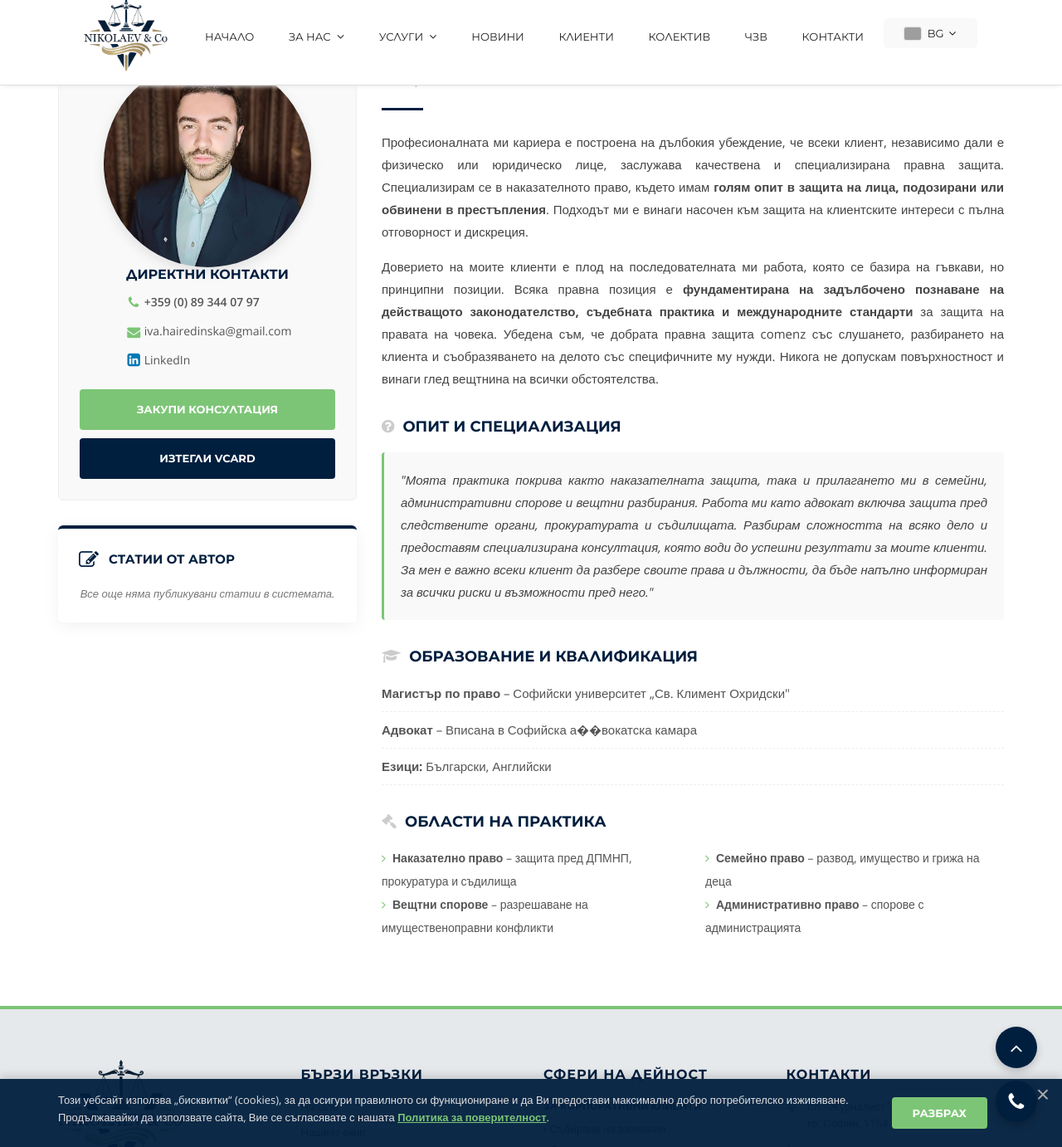
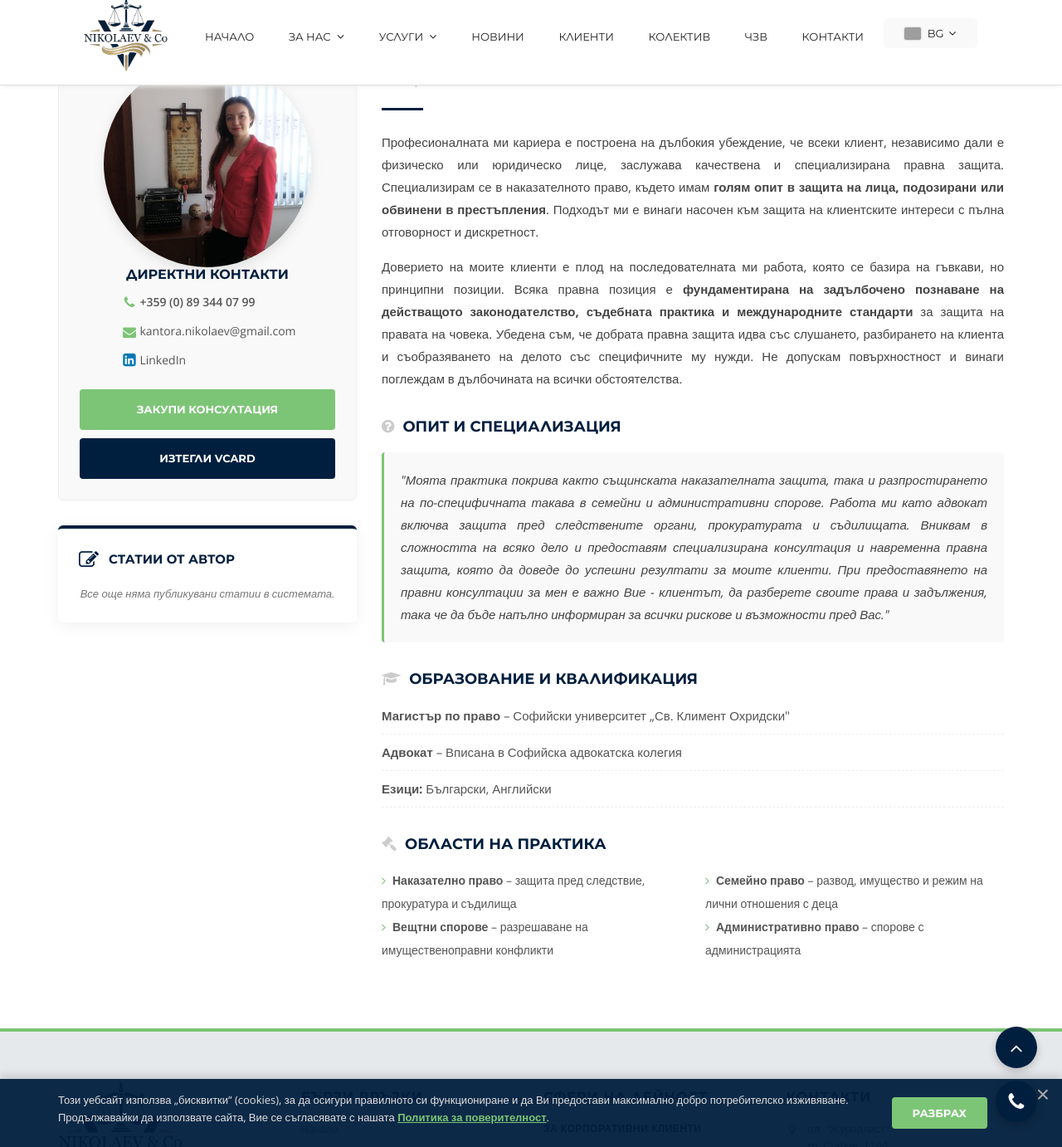
Before and after one commit to NikolaiNikolaev/law-page, a Jekyll site: the page built from kolektiv/advokat-iva-hairedinska.html, in a window 1280 px wide and 1400 px high, scrolled down 536 px, cut to the strip 18-1400 px from the top of the window. Shown: the whole strip at 83% size. Built offline with Jekyll 4.4.1, drawn with Linux system fonts in a browser that asks for light colours; grey boxes are pictures that could not be loaded.

Commit message:
Update advokat-iva-hairedinska.html

```diff
--- a/kolektiv/advokat-iva-hairedinska.html
+++ b/kolektiv/advokat-iva-hairedinska.html
@@ -13,13 +13,13 @@
     <meta property="og:type" content="profile">
     <meta property="og:title" content="Адвокат Ива Хайрединска | Nikolaev & Co">
     <meta property="og:description" content="Специализирана защита в наказателното, семейното, административното право и вещтни спорове. Запознайте се с експертизата на адв. Ива Хайрединска.">
-    <meta property="og:image" content="https://nikolainikolaev.github.io/law-page/img/snimka-nikolai.jpg">
+    <meta property="og:image" content="https://nikolainikolaev.github.io/law-page/img/advokat-iva-hairedinska.jpg">
     <meta property="og:url" content="https://nikolainikolaev.github.io/law-page/kolektiv/advokat-iva-hairedinska.html">
 
     <meta name="twitter:card" content="summary_large_image">
     <meta name="twitter:title" content="Адвокат Ива Хайрединска | Nikolaev & Co">
     <meta name="twitter:description" content="Запознайте се с профила и експертизата на адв. Ива Хайрединска.">
-    <meta name="twitter:image" content="https://nikolainikolaev.github.io/law-page/img/snimka-nikolai.jpg">
+    <meta name="twitter:image" content="https://nikolainikolaev.github.io/law-page/img/advokat-iva-hairedinska.jpg">
 
     {% include header.html %}
 
@@ -52,18 +52,18 @@
                 <div class="col-md-4 col-sm-5" style="margin-bottom: 30px;">
 
                     <div style="background: #f9f9f9; padding: 25px; border-radius: 6px; border: 1px solid #eee; text-align: center; margin-bottom: 30px;">
-                        <img src="../img/snimka-nikolai.jpg" alt="Адвокат Ива Хайрединска" style="width: 100%; max-width: 250px; border-radius: 50%; box-shadow: 0 5px 15px rgba(0,0,0,0.1);">
+                        <img src="../img/advokat-iva-hairedinska.jpg" alt="Адвокат Ива Хайрединска" style="width: 100%; max-width: 250px; border-radius: 50%; box-shadow: 0 5px 15px rgba(0,0,0,0.1);">
 
                         <h3 style="font-size: 16px; color: #001F3F; margin-bottom: 15px; font-weight: 700; text-transform: uppercase; text-align: center;">Директни контакти</h3>
 
                         <ul style="list-style: none; padding: 0; margin: 0 0 25px 0; font-size: 14px; color: #555; text-align: left; display: inline-block;">
                             <li style="margin-bottom: 15px; display: flex; align-items: center;">
                                 <i class="fa fa-phone" style="width: 25px; color: #7cc576; text-align: center; font-size: 16px;"></i>
-                                <a href="tel:+359893440797" style="color: #555; text-decoration: none; font-weight: 600; transition: color 0.3s;" onmouseover="this.style.color='#7cc576'" onmouseout="this.style.color='#555'">+359 (0) 89 344 07 97</a>
+                                <a href="tel:+359893440799" style="color: #555; text-decoration: none; font-weight: 600; transition: color 0.3s;" onmouseover="this.style.color='#7cc576'" onmouseout="this.style.color='#555'">+359 (0) 89 344 07 99</a>
                             </li>
                             <li style="margin-bottom: 15px; display: flex; align-items: flex-start;">
                                 <i class="fa fa-envelope" style="width: 25px; color: #7cc576; text-align: center; font-size: 16px; margin-top: 3px;"></i>
-                                <a href="mailto:iva.hairedinska@gmail.com?subject=Запитване%20за%20правна%20помощ&body=Здравейте%2C%20адвокат%20Ива%20Хайрединска%2C%20желаю%20да%20се%20консултирам%20относно..." style="color: #555; text-decoration: none; word-break: break-all; transition: color 0.3s;" onmouseover="this.style.color='#7cc576'" onmouseout="this.style.color='#555'">iva.hairedinska@gmail.com</a>
+                                <a href="mailto:kantora.nikolaev@gmail.com?subject=Запитване%20за%20правна%20помощ&body=Здравейте%2C%20адвокат%20Ива%20Хайрединска%2C%20желаю%20да%20се%20консултирам%20относно..." style="color: #555; text-decoration: none; word-break: break-all; transition: color 0.3s;" onmouseover="this.style.color='#7cc576'" onmouseout="this.style.color='#555'">kantora.nikolaev@gmail.com</a>
                             </li>
                             <li style="margin-bottom: 0; display: flex; align-items: center;">
                                 <i class="fa fa-linkedin-square" style="width: 25px; color: #0077b5; text-align: center; font-size: 18px;"></i>
@@ -112,21 +112,28 @@
                     <div style="width: 50px; height: 3px; background: #001F3F; margin-bottom: 25px;"></div>
 
                     <p style="text-align: justify; font-size: 15px; line-height: 1.8; color: #444; margin-bottom: 15px;">
-                        Професионалната ми кариера е построена на дълбокия убеждение, че всеки клиент, независимо дали е физическо или юридическо лице, заслужава качествена и специализирана правна защита. Специализирам се в наказателното право, където имам <strong>голям опит в защита на лица, подозирани или обвинени в престъпления</strong>. Подходът ми е винаги насочен към защита на клиентските интереси с пълна отговорност и дискреция.
+                        Професионалната ми кариера е построена на дълбокия убеждение, че всеки клиент, независимо дали е физическо или юридическо лице, заслужава качествена и специализирана правна защита.
+                        Специализирам се в наказателното право, където имам <strong>голям опит в защита на лица, подозирани или обвинени в престъпления</strong>. Подходът ми е винаги насочен към защита на
+                        клиентските интереси с пълна отговорност и дискретност.
                     </p>
                     <p style="text-align: justify; font-size: 15px; line-height: 1.8; color: #444; margin-bottom: 35px;">
-                        Доверието на моите клиенти е плод на последователната ми работа, която се базира на гъвкави, но принципни позиции. Всяка правна позиция е <strong>фундаментирана на задълбочено познаване на действащото законодателство, съдебната практика и международните стандарти</strong> за защита на правата на човека. Убедена съм, че добрата правна защита comenz със слушането, разбирането на клиента и съобразяването на делото със специфичните му нужди. Никога не допускам повърхностност и винаги глед вещтнина на всички обстоятелства.
+                        Доверието на моите клиенти е плод на последователната ми работа, която се базира на гъвкави, но принципни позиции. Всяка правна позиция е <strong>фундаментирана на задълбочено познаване
+                        на действащото законодателство, съдебната практика и международните стандарти</strong> за защита на правата на човека. Убедена съм, че добрата правна защита идва със слушането,
+                        разбирането на клиента и съобразяването на делото със специфичните му нужди. Не допускам повърхностност и винаги поглеждам в дълбочината на всички обстоятелства.
                     </p>
 
                     <h3 style="font-size: 18px; color: #001F3F; margin-bottom: 20px; font-weight: 700; text-transform: uppercase;"><i class="fa fa-question-circle" style="color: #ccc; margin-right: 10px;"></i>Опит и специализация</h3>
                     <p style="text-align: justify; font-size: 15px; line-height: 1.8; color: #444; margin-bottom: 35px; font-style: italic; border-left: 3px solid #7cc576; padding-left: 20px; background: #f9f9f9; padding: 20px; border-radius: 4px;">
-                        "Моята практика покрива както наказателната защита, така и прилагането ми в семейни, административни спорове и вещтни разбирания. Работа ми като адвокат включва защита пред следствените органи, прокуратурата и съдилищата. Разбирам сложността на всяко дело и предоставям специализирана консултация, която води до успешни резултати за моите клиенти. За мен е важно всеки клиент да разбере своите права и дължности, да бъде напълно информиран за всички риски и възможности пред него."
+                        "Моята практика покрива както същинската наказателната защита, така и разпростирането на по-специфичната такава в семейни и административни спорове. Работа ми като адвокат включва
+                        защита пред следствените органи, прокуратурата и съдилищата. Вниквам в сложността на всяко дело и предоставям специализирана консултация и навременна правна защита, която да доведе до успешни
+                        резултати за моите клиенти. При предоставянето на правни консултации за мен е важно Вие - клиентът, да разберете своите права и задължения, така че да бъде напълно информиран за всички
+                        рискове и възможности пред Вас."
                     </p>
 
                     <h3 style="font-size: 18px; color: #001F3F; margin-bottom: 20px; font-weight: 700; text-transform: uppercase;"><i class="fa fa-graduation-cap" style="color: #ccc; margin-right: 10px;"></i>Образование и квалификация</h3>
                     <ul style="list-style: none; padding: 0; margin: 0 0 35px 0; font-size: 15px; line-height: 1.8; color: #555;">
                         <li style="margin-bottom: 8px; border-bottom: 1px dashed #eee; padding-bottom: 8px;"><strong>Магистър по право</strong> – Софийски университет „Св. Климент Охридски"</li>
-                        <li style="margin-bottom: 8px; border-bottom: 1px dashed #eee; padding-bottom: 8px;"><strong>Адвокат</strong> – Вписана в Софийска а��вокатска камара</li>
+                        <li style="margin-bottom: 8px; border-bottom: 1px dashed #eee; padding-bottom: 8px;"><strong>Адвокат</strong> – Вписана в Софийска адвокатска колегия</li>
                         <li style="margin-bottom: 0; border-bottom: 1px dashed #eee; padding-bottom: 8px;"><strong>Езици:</strong> Български, Английски</li>
                     </ul>
 
@@ -134,13 +141,13 @@
                     <div class="row">
                         <div class="col-md-6">
                             <ul style="list-style: none; padding: 0; margin: 0; font-size: 14px; line-height: 2; color: #555;">
-                                <li><i class="fa fa-angle-right" style="color: #7cc576; margin-right: 8px;"></i><strong>Наказателно право</strong> – защита пред ДПМНП, прокуратура и съдилища</li>
+                                <li><i class="fa fa-angle-right" style="color: #7cc576; margin-right: 8px;"></i><strong>Наказателно право</strong> – защита пред следствие, прокуратура и съдилища</li>
                                 <li><i class="fa fa-angle-right" style="color: #7cc576; margin-right: 8px;"></i><strong>Вещтни спорове</strong> – разрешаване на имущественоправни конфликти</li>
                             </ul>
                         </div>
                         <div class="col-md-6">
                             <ul style="list-style: none; padding: 0; margin: 0; font-size: 14px; line-height: 2; color: #555;">
-                                <li><i class="fa fa-angle-right" style="color: #7cc576; margin-right: 8px;"></i><strong>Семейно право</strong> – развод, имущество и грижа на деца</li>
+                                <li><i class="fa fa-angle-right" style="color: #7cc576; margin-right: 8px;"></i><strong>Семейно право</strong> – развод, имущество и режим на лични отношения с деца</li>
                                 <li><i class="fa fa-angle-right" style="color: #7cc576; margin-right: 8px;"></i><strong>Административно право</strong> – спорове с администрацията</li>
                             </ul>
                         </div>
```
